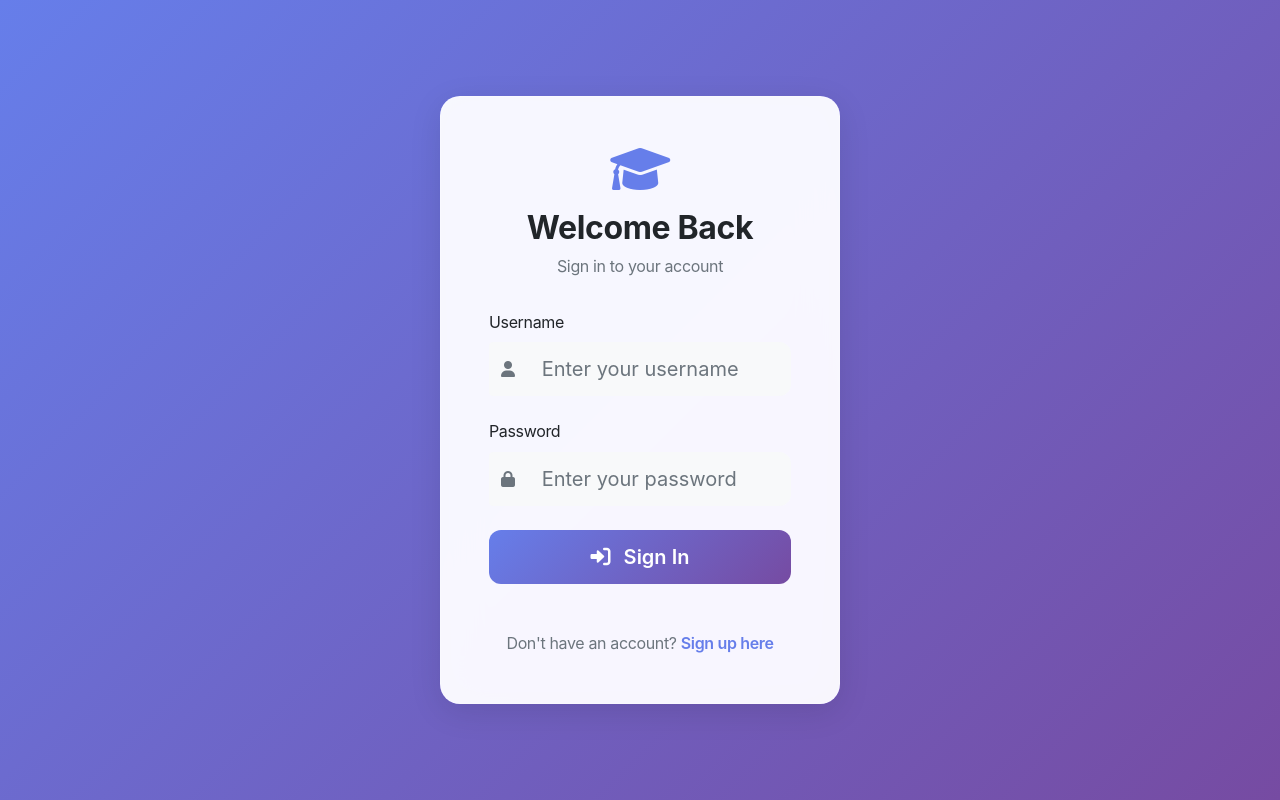
After one commit to Man1sh28/event-management, a Flask app: page /login in a window 1280 px wide. The commit adds this page. Run offline with Flask 3, Linux system fonts and the light colour scheme.

Commit message:
login pg

```diff
--- a/app.py
+++ b/app.py
@@ -1,9 +1,10 @@
-from flask import Flask, render_template, request, jsonify, redirect, url_for, flash
+from flask import Flask, render_template, request, jsonify, redirect, url_for, flash, session
 import sqlite3
 import os
 from datetime import datetime, date, timedelta
 import calendar
 import json
+from werkzeug.security import generate_password_hash, check_password_hash
 
 app = Flask(__name__)
 app.secret_key = 'your-secret-key-here'
@@ -31,6 +32,7 @@ def init_db():
     cursor.execute('''
         CREATE TABLE IF NOT EXISTS participants (
             id INTEGER PRIMARY KEY AUTOINCREMENT,
+            unique_id TEXT UNIQUE NOT NULL,
             name TEXT NOT NULL,
             type TEXT NOT NULL CHECK (type IN ('student')),
             class_dept TEXT NOT NULL,
@@ -49,6 +51,15 @@ def init_db():
             school TEXT,
             contact TEXT,
             email TEXT,
+            created_at TIMESTAMP DEFAULT CURRENT_TIMESTAMP
+        )
+    ''')
+    cursor.execute('''
+        CREATE TABLE IF NOT EXISTS users (
+            id INTEGER PRIMARY KEY AUTOINCREMENT,
+            username TEXT UNIQUE NOT NULL,
+            password_hash TEXT NOT NULL,
+            role TEXT DEFAULT 'user',
             created_at TIMESTAMP DEFAULT CURRENT_TIMESTAMP
         )
     ''')
@@ -182,6 +193,12 @@ def add_calendar_event():
     return render_template('add_calendar_event.html', prefill_date=prefill_date)
 
 @app.route('/')
+def index():
+    if 'user_id' not in session:
+        return redirect(url_for('login'))
+    return dashboard()
+
+@app.route('/dashboard')
 def dashboard():
     conn = get_db_connection()
 
@@ -322,6 +339,7 @@ def participants():
 @app.route('/participants/add', methods=['GET', 'POST'])
 def add_participant():
     if request.method == 'POST':
+        unique_id = request.form['unique_id']
         name = request.form['name']
         participant_type = request.form['type']
         school = request.form['school']
@@ -337,9 +355,9 @@ def add_participant():
 
         conn = get_db_connection()
         conn.execute('''
-            INSERT INTO participants (name, type, class_dept, contact, emergency_contact)
-            VALUES (?, ?, ?, ?, ?)
-        ''', (name, participant_type, class_dept, contact, emergency_contact))
+            INSERT INTO participants (unique_id, name, type, class_dept, school, contact, emergency_contact)
+            VALUES (?, ?, ?, ?, ?, ?, ?)
+        ''', (unique_id, name, participant_type, class_dept, school, contact, emergency_contact))
         conn.commit()
         conn.close()
 
@@ -354,6 +372,7 @@ def edit_participant(id):
     participant = conn.execute('SELECT * FROM participants WHERE id = ?', (id,)).fetchone()
 
     if request.method == 'POST':
+        unique_id = request.form['unique_id']
         name = request.form['name']
         participant_type = request.form['type']
         school = request.form['school']
@@ -368,9 +387,9 @@ def edit_participant(id):
             class_dept = school
 
         conn.execute('''
-            UPDATE participants SET name = ?, type = ?, class_dept = ?,
+            UPDATE participants SET unique_id = ?, name = ?, type = ?, class_dept = ?, school = ?,
                            contact = ?, emergency_contact = ? WHERE id = ?
-        ''', (name, participant_type, class_dept, contact, emergency_contact, id))
+        ''', (unique_id, name, participant_type, class_dept, school, contact, emergency_contact, id))
         conn.commit()
         conn.close()
 
@@ -733,6 +752,69 @@ def delete_all_data():
         conn.close()
         return jsonify({'success': False, 'error': str(e)}), 500
 
+@app.route('/login', methods=['GET', 'POST'])
+def login():
+    if request.method == 'POST':
+        username = request.form['username']
+        password = request.form['password']
+
+        conn = get_db_connection()
+        user = conn.execute('SELECT * FROM users WHERE username = ?', (username,)).fetchone()
+        conn.close()
+
+        if user and check_password_hash(user['password_hash'], password):
+            session['user_id'] = user['id']
+            session['username'] = user['username']
+            session['role'] = user['role']
+            flash('Login successful!', 'success')
+            return redirect(url_for('dashboard'))
+        else:
+            flash('Invalid username or password!', 'error')
+
+    return render_template('login.html')
+
+@app.route('/logout')
+def logout():
+    session.clear()
+    flash('You have been logged out.', 'info')
+    return redirect(url_for('login'))
+
+@app.route('/register', methods=['GET', 'POST'])
+def register():
+    if request.method == 'POST':
+        username = request.form['username']
+        password = request.form['password']
+        confirm_password = request.form['confirm_password']
+
+        if password != confirm_password:
+            flash('Passwords do not match!', 'error')
+            return render_template('register.html')
+
+        conn = get_db_connection()
+        existing_user = conn.execute('SELECT * FROM users WHERE username = ?', (username,)).fetchone()
+
+        if existing_user:
+            conn.close()
+            flash('Username already exists!', 'error')
+            return render_template('register.html')
+
+        password_hash = generate_password_hash(password)
+        conn.execute('INSERT INTO users (username, password_hash, role) VALUES (?, ?, ?)',
+                    (username, password_hash, 'user'))
+        conn.commit()
+        conn.close()
+
+        flash('Registration successful! Please login.', 'success')
+        return redirect(url_for('login'))
+
+    return render_template('register.html')
+
+@app.before_request
+def require_login():
+    allowed_routes = ['login', 'register', 'static', 'index']
+    if request.endpoint not in allowed_routes and 'user_id' not in session:
+        return redirect(url_for('login'))
+
 if __name__ == '__main__':
     init_db()
-    app.run(debug=True, host='0.0.0.0', port=8001)
+    app.run(debug=True, host='0.0.0.0', port=8002)
--- a/templates/add_participant.html
+++ b/templates/add_participant.html
@@ -24,6 +24,11 @@
             </div>
             <div class="card-body">
                 <form method="POST">
+                    <div class="mb-3">
+                        <label for="unique_id" class="form-label">Unique ID *</label>
+                        <input type="text" class="form-control" id="unique_id" name="unique_id" required>
+                    </div>
+
                     <div class="mb-3">
                         <label for="name" class="form-label">Full Name *</label>
                         <input type="text" class="form-control" id="name" name="name" required>
--- /dev/null
+++ b/templates/auth_base.html
@@ -0,0 +1,100 @@
+<!DOCTYPE html>
+<html lang="en">
+<head>
+    <meta charset="UTF-8">
+    <meta name="viewport" content="width=device-width, initial-scale=1.0">
+    <title>{% block title %}EvenZa - Authentication{% endblock %}</title>
+    <link href="https://fonts.googleapis.com/css2?family=Inter:wght@300;400;500;600;700;800&display=swap" rel="stylesheet">
+    <link href="https://cdn.jsdelivr.net/npm/bootstrap@5.1.3/dist/css/bootstrap.min.css" rel="stylesheet">
+    <link href="https://cdnjs.cloudflare.com/ajax/libs/font-awesome/6.0.0/css/all.min.css" rel="stylesheet">
+    <link href="{{ url_for('static', filename='css/style.css') }}" rel="stylesheet">
+    <style>
+        * { margin: 0; padding: 0; box-sizing: border-box; }
+        body {
+            font-family: -apple-system, BlinkMacSystemFont, 'Segoe UI', Roboto, Oxygen, Ubuntu, Cantarell, sans-serif;
+            background: linear-gradient(135deg, #667eea 0%, #764ba2 100%);
+            min-height: 100vh;
+            display: flex;
+            align-items: center;
+            justify-content: center;
+            padding: 20px;
+        }
+        .auth-container {
+            width: 100%;
+            max-width: 400px;
+        }
+        .auth-card {
+            background: rgba(255, 255, 255, 0.95);
+            backdrop-filter: saturate(180%) blur(20px);
+            -webkit-backdrop-filter: saturate(180%) blur(20px);
+            border: 1px solid rgba(255, 255, 255, 0.2);
+            border-radius: 20px;
+            box-shadow: 0 8px 32px rgba(0, 0, 0, 0.1);
+        }
+        .auth-header {
+            text-align: center;
+            margin-bottom: 2rem;
+        }
+        .auth-header i {
+            font-size: 3rem;
+            color: #667eea;
+            margin-bottom: 1rem;
+        }
+        .form-control {
+            background: rgba(255, 255, 255, 0.8);
+            border: 1px solid rgba(0, 0, 0, 0.1);
+            border-radius: 12px;
+            padding: 12px 16px;
+            transition: all 0.3s ease;
+        }
+        .form-control:focus {
+            background: rgba(255, 255, 255, 0.9);
+            border-color: #667eea;
+            box-shadow: 0 0 0 0.2rem rgba(102, 126, 234, 0.25);
+        }
+        .btn-primary {
+            background: linear-gradient(135deg, #667eea, #764ba2);
+            border: none;
+            border-radius: 12px;
+            padding: 12px 24px;
+            font-weight: 600;
+            transition: all 0.3s ease;
+        }
+        .btn-primary:hover {
+            transform: translateY(-2px);
+            box-shadow: 0 4px 12px rgba(102, 126, 234, 0.3);
+        }
+        .auth-footer {
+            text-align: center;
+            margin-top: 2rem;
+        }
+        .auth-footer a {
+            color: #667eea;
+            text-decoration: none;
+            font-weight: 600;
+        }
+        .auth-footer a:hover {
+            text-decoration: underline;
+        }
+    </style>
+</head>
+<body>
+    <div class="auth-container">
+        {% with messages = get_flashed_messages(with_categories=true) %}
+            {% if messages %}
+                {% for category, message in messages %}
+                    <div class="alert alert-{{ category }} alert-dismissible fade show mb-4" role="alert">
+                        {{ message }}
+                        <button type="button" class="btn-close" data-bs-dismiss="alert"></button>
+                    </div>
+                {% endfor %}
+            {% endif %}
+        {% endwith %}
+
+        {% block content %}{% endblock %}
+    </div>
+
+    <script src="https://cdn.jsdelivr.net/npm/bootstrap@5.1.3/dist/js/bootstrap.bundle.min.js"></script>
+    {% block scripts %}{% endblock %}
+</body>
+</html>
--- a/templates/edit_participant.html
+++ b/templates/edit_participant.html
@@ -24,6 +24,11 @@
             </div>
             <div class="card-body">
                 <form method="POST">
+                    <div class="mb-3">
+                        <label for="unique_id" class="form-label">Unique ID *</label>
+                        <input type="text" class="form-control" id="unique_id" name="unique_id" value="{{ participant.unique_id or '' }}" required>
+                    </div>
+
                     <div class="mb-3">
                         <label for="name" class="form-label">Full Name *</label>
                         <input type="text" class="form-control" id="name" name="name" value="{{ participant.name }}" required>
--- /dev/null
+++ b/templates/login.html
@@ -0,0 +1,61 @@
+{% extends "auth_base.html" %}
+
+{% block title %}Login - EvenZa{% endblock %}
+
+{% block content %}
+<div class="auth-card">
+    <div class="card-body p-5">
+        <div class="auth-header">
+            <i class="fas fa-graduation-cap"></i>
+            <h2 class="fw-bold text-dark">Welcome Back</h2>
+            <p class="text-muted">Sign in to your account</p>
+        </div>
+
+                <form method="POST" action="{{ url_for('login') }}">
+                    <div class="mb-4">
+                        <label for="username" class="form-label fw-semibold text-dark">Username</label>
+                        <div class="input-group">
+                            <span class="input-group-text bg-light border-0">
+                                <i class="fas fa-user text-muted"></i>
+                            </span>
+                            <input type="text"
+                                   class="form-control form-control-lg bg-light border-0"
+                                   id="username"
+                                   name="username"
+                                   placeholder="Enter your username"
+                                   required>
+                        </div>
+                    </div>
+
+                    <div class="mb-4">
+                        <label for="password" class="form-label fw-semibold text-dark">Password</label>
+                        <div class="input-group">
+                            <span class="input-group-text bg-light border-0">
+                                <i class="fas fa-lock text-muted"></i>
+                            </span>
+                            <input type="password"
+                                   class="form-control form-control-lg bg-light border-0"
+                                   id="password"
+                                   name="password"
+                                   placeholder="Enter your password"
+                                   required>
+                        </div>
+                    </div>
+
+                    <button type="submit" class="btn btn-primary btn-lg w-100 mb-3">
+                    <i class="fas fa-sign-in-alt me-2"></i>
+                    Sign In
+                </button>
+                </form>
+
+                <div class="auth-footer">
+                    <p class="text-muted mb-0">
+                        Don't have an account?
+                        <a href="{{ url_for('register') }}">
+                            Sign up here
+                        </a>
+                    </p>
+                </div>
+            </div>
+        </div>
+{% endblock %}
--- a/templates/participants.html
+++ b/templates/participants.html
@@ -665,6 +665,7 @@
                             <table class="participants-table">
                                 <thead>
                                     <tr>
+                                        <th>Unique ID</th>
                                         <th>Name</th>
                                         <th>Department</th>
                                         <th>Contact</th>
@@ -675,6 +676,9 @@
                                 <tbody>
                                     {% for participant in participants %}
                                         <tr>
+                                            <td>
+                                                <div class="participant-unique-id">{{ participant.unique_id }}</div>
+                                            </td>
                                             <td>
                                                 <div class="participant-name">{{ participant.name }}</div>
                                             </td>
```
Also changed, not shown: templates/add_duty.html (+78 -150 lines), templates/base.html (+20 -3 lines), templates/register.html (added, +76 -0 lines), events.db.
